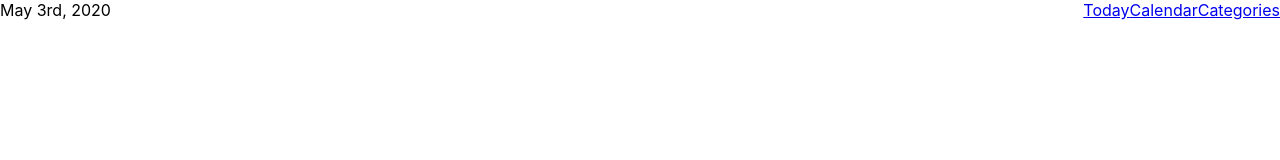
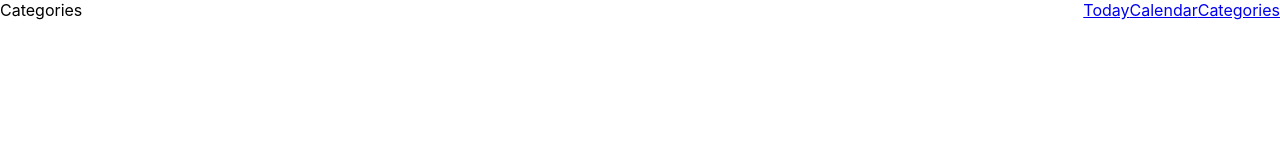
Before and after one commit to conmart/dayta, a React (Create React App) app: page /categories in a window 1280 px wide. Shown: the top 160 px of the page. Built offline with nearby package versions, Linux system fonts and the light colour scheme.

Commit message:
fix router bug

```diff
--- a/src/AppRouter.jsx
+++ b/src/AppRouter.jsx
@@ -11,14 +11,14 @@ const AppRouter = () => {
     <Router>
         <Menu />
         <Switch>
-          <Route path='/'>
-            <Day />
-          </Route>
           <Route path='/calendar'>
             <Calendar />
           </Route>
           <Route path='/categories'>
             <CategoryList />
+          </Route>
+          <Route path='/'>
+            <Day />
           </Route>
         </Switch>
     </Router>
```
